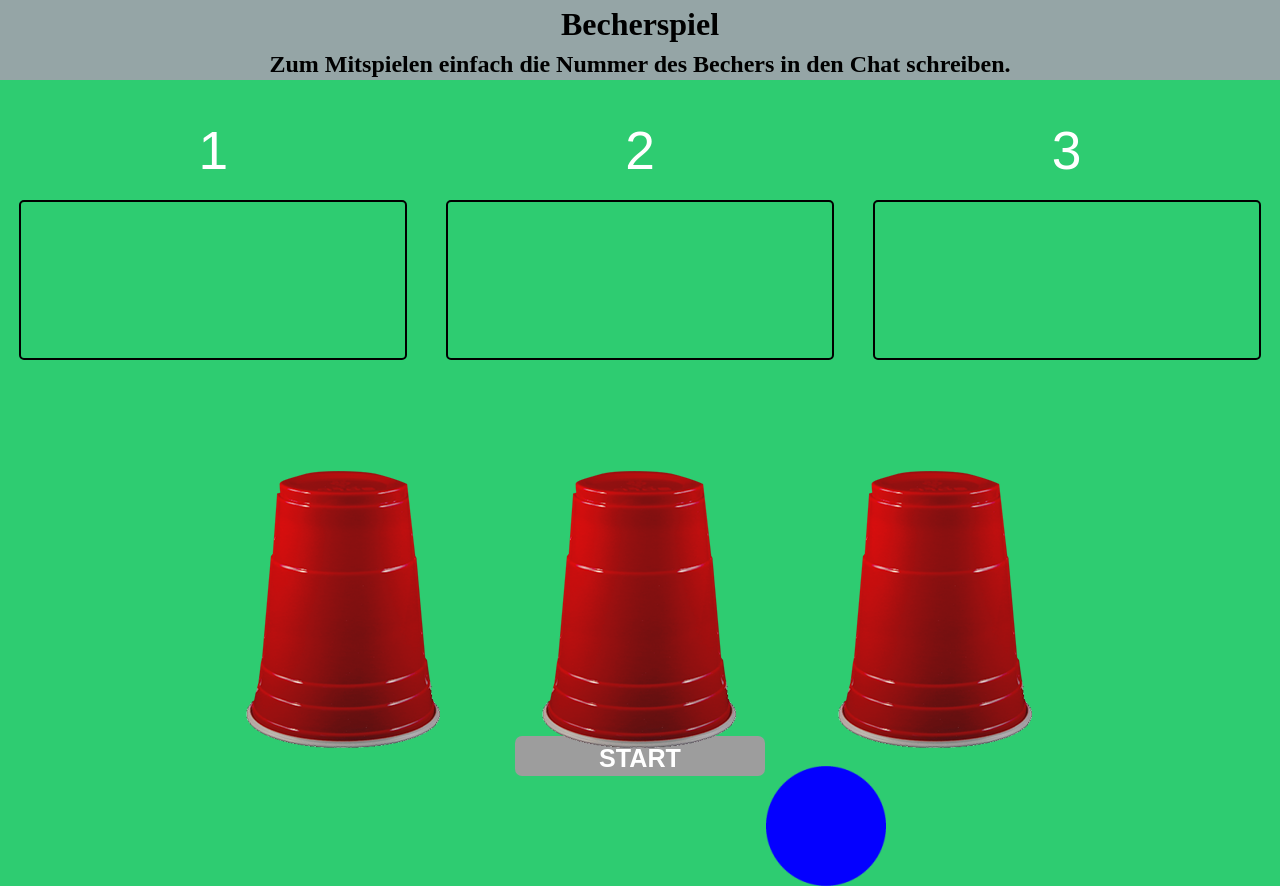
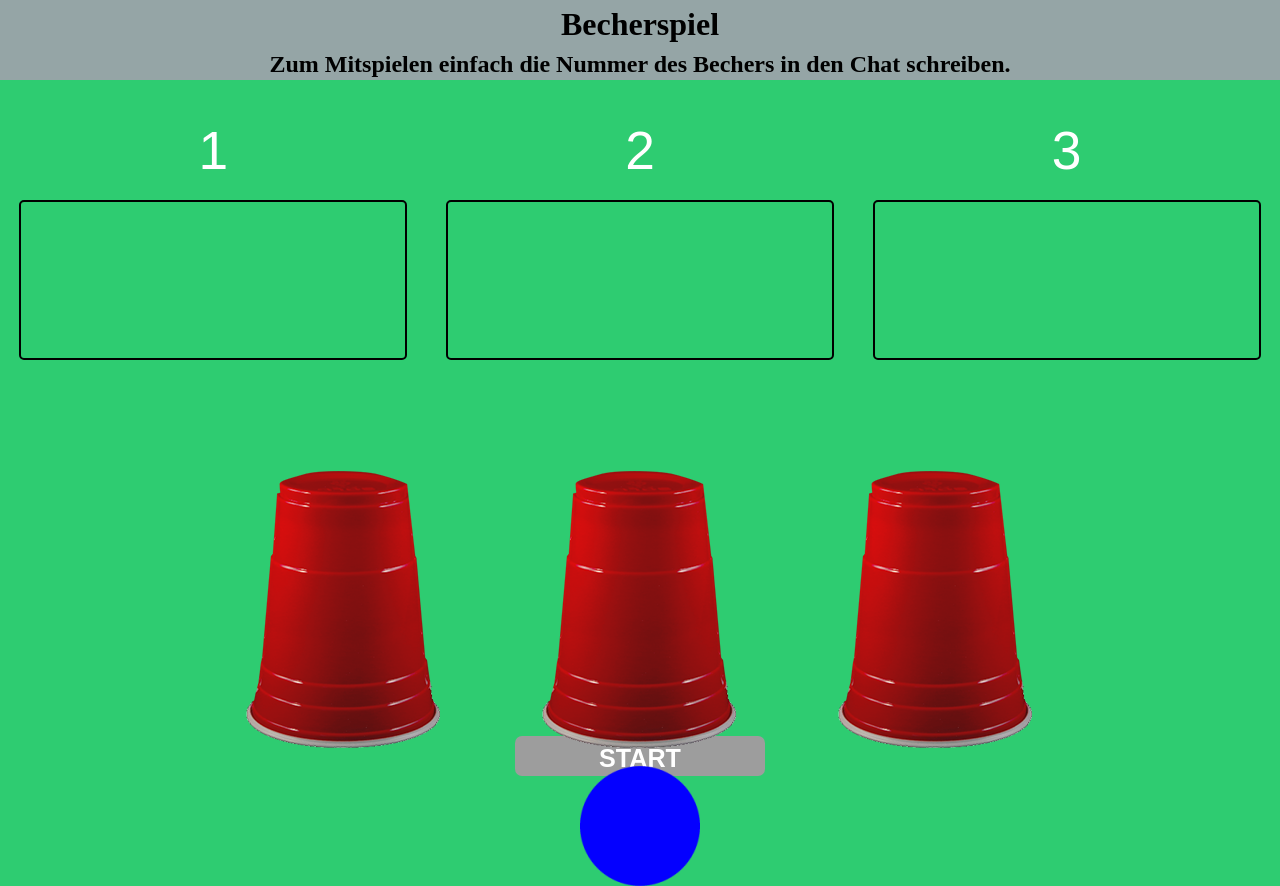
Before and after one commit to raimannma/twitch-minigames, a website: page client/games/ballgame/index.html in a window 1280 px wide. Drawn offline with nearby package versions, Linux system fonts and the light colour scheme; no server answers.

Commit message:
fixed ball position at start

```diff
--- a/client/games/ballgame/style.css
+++ b/client/games/ballgame/style.css
@@ -100,7 +100,7 @@ header h2 {
   height: 120px;
   background-image: url(./resources/ball.png);
   background-repeat: no-repeat;
-  left: calc(50vw - 120px);
+  left: calc(50% - 60px);
   top: 350px;
 }
 
```
